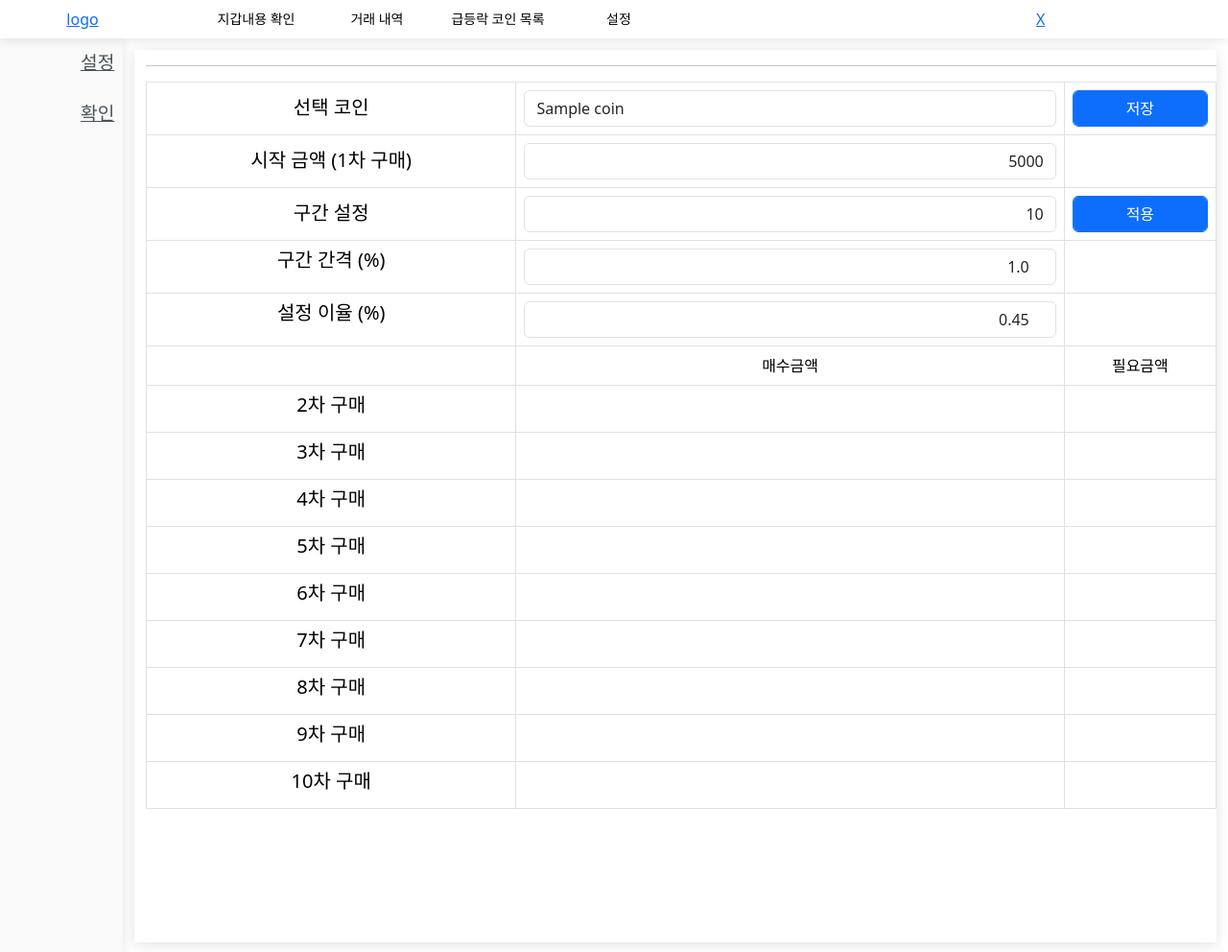
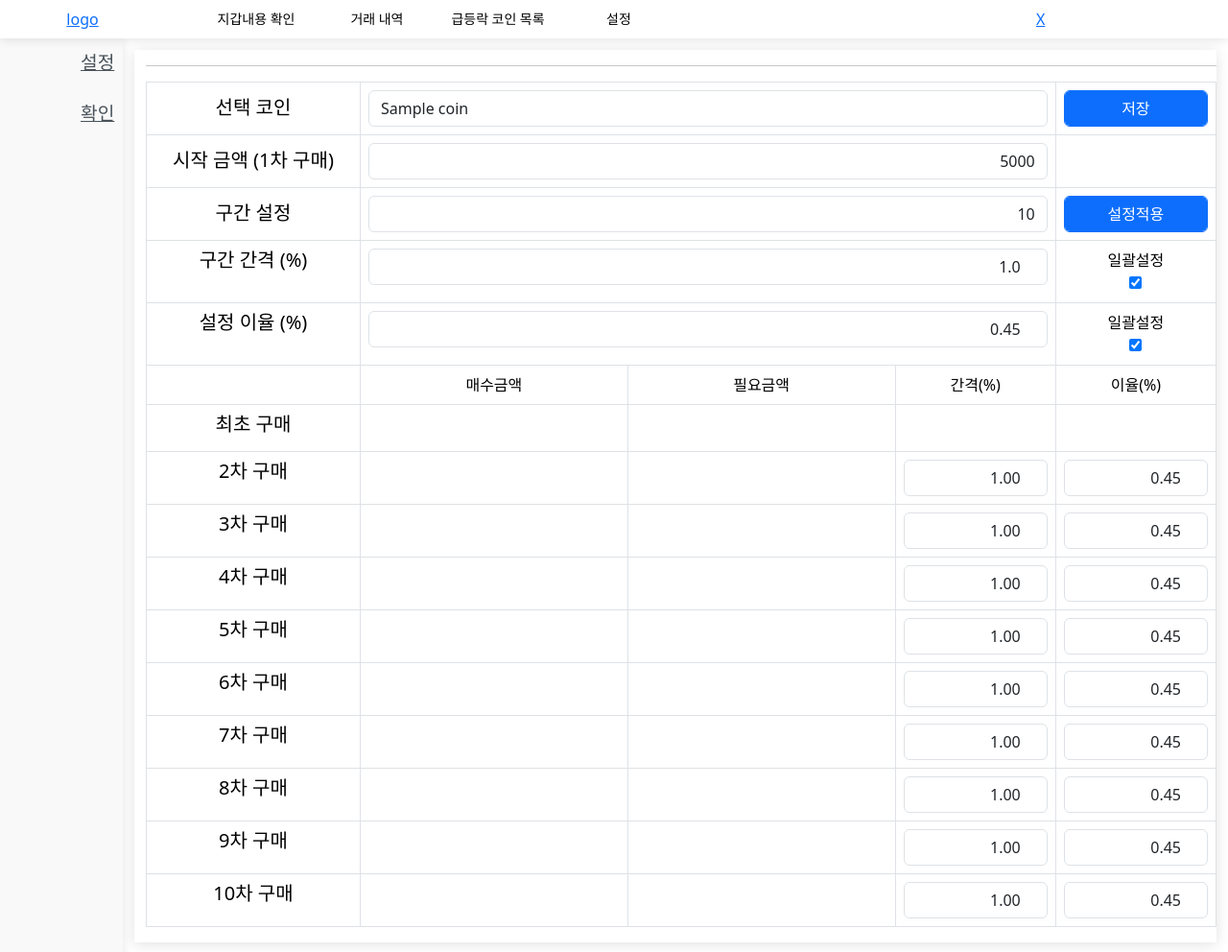
Before and after one commit to ywydpapa/coinPondWeb, a Flask app: template templates/trade/tradesetup.html in a window 1280 px wide. Shown: the whole page at 96% size. Run offline with Flask 3, Linux system fonts and the light colour scheme; the template is opened without the code that fills it: most values are stand-ins (such as "Sample title", 1, 10 or a date in 2020); some libraries are stand-ins or nearby versions; some web fonts are replaced.

Commit message:
10단계 이율

```diff
--- a/app.py
+++ b/app.py
@@ -1,6 +1,7 @@
 from flask import Flask, render_template, request, redirect, session
 from flask_bootstrap import Bootstrap
-from comm.dbconn import selectUsers, check_srv, setKeys , checkwallet, tradehistory, setupbid, getsetup, setonoff, checkwalletwon, getorderlist, sellmycoin, listUsers, detailuser
+from comm.dbconn import selectUsers, check_srv, setKeys, checkwallet, tradehistory, setupbid, getsetup, setonoff, \
+    checkwalletwon, getorderlist, sellmycoin, listUsers, detailuser
 import pyupbit
 import os
 import time
@@ -9,46 +10,52 @@ app = Flask(__name__)
 app.secret_key = os.urandom(24)
 Bootstrap(app)
 
+
 @app.route('/')
 def home():  # put application's code here
     return render_template('./login/login.html')
+
 
 @app.route('/trade', methods=['GET', 'POST'])
 def trade():
     uno = request.args.get('uno')
     setkey = request.args.get('skey')
     data = getsetup(uno)
-    wallet = checkwalletwon(uno,setkey)
+    wallet = checkwalletwon(uno, setkey)
     orderlist = getorderlist(uno)
     print(data)
     print(orderlist)
     return render_template('/trade/trademain.html', result=data, wallet=wallet, list=orderlist)
 
+
 @app.route('/tradeSet', methods=['GET', 'POST'])
 def tradeSet():
     coinlist = pyupbit.get_tickers(fiat="KRW")
     coinn = request.args.get('coinn')
-    return render_template('/trade/tradesetup.html', coinlist= coinlist, coinn=coinn)
+    return render_template('/trade/tradesetup.html', coinlist=coinlist, coinn=coinn)
+
 
 @app.route('/peakcoin', methods=['GET', 'POST'])
 def peakcoin():
     tickers = pyupbit.get_tickers(fiat="KRW")
     coins = []
     for ticker in tickers:
-        chk = check_srv(ticker,perc = 2)
+        chk = check_srv(ticker, perc=2)
         if chk == True:
             coins.append(ticker)
         else:
             pass
         time.sleep(0.2)
-    return render_template('/trade/peakcoin.html', coinlist= coins)
+    return render_template('/trade/peakcoin.html', coinlist=coins)
+
 
 @app.route('/coindetail', methods=['GET', 'POST'])
 def coindetail():
     uno = request.args.get('uno')
     skey = request.args.get('skey')
-    orderlist = tradehistory(uno,skey)
-    return render_template('/trade/coindetail.html', orderlist= orderlist)
+    orderlist = tradehistory(uno, skey)
+    return render_template('/trade/coindetail.html', orderlist=orderlist)
+
 
 @app.route('/tradestat', methods=['GET', 'POST'])
 def tradestat():
@@ -58,12 +65,12 @@ def tradestat():
         uno = request.args.get('uno')
         skey = request.args.get('skey')
         walletitems = checkwallet(uno, skey)
-        return render_template('/trade/tradestat.html', witems = walletitems)
+        return render_template('/trade/tradestat.html', witems=walletitems)
 
 
 @app.route('/login', methods=['GET', 'POST'])
 def login():
-    global uno,svrno, skey
+    global uno, svrno, skey
     if request.method == 'GET':
         return render_template('/login/login.html')
     else:
@@ -87,7 +94,7 @@ def login():
                 session['setkey'] = '000000'
                 print(e)
             finally:
-                path = '/trade?uno=' + str(uno) + '&skey=' + str(skey)+ '&svrno=' + str(svrno)
+                path = '/trade?uno=' + str(uno) + '&skey=' + str(skey) + '&svrno=' + str(svrno)
                 return redirect(path)
         else:
             return '''
@@ -99,8 +106,10 @@ def login():
                 </script>
             '''
 
+
 @app.route('/setupbid', methods=['GET', 'POST'])
 def setupmybid():
+    global skey, uno
     if request.method == 'GET':
         pass
     else:
@@ -113,11 +122,30 @@ def setupmybid():
         coinn = request.form.get('coinn')
         skey = request.form.get('skey')
         svrno = request.form.get('svrno')
-        setupbid(uno,skey,initprice,bidsetps,bidrate,askrate,coinn,svrno)
-        data = getsetup(uno)
-        wallet = checkwalletwon(uno, skey)
-        orderlist = getorderlist(uno)
-    return redirect('/trade?uno='+uno+'&skey='+skey)
+        g0 = request.form.get('steprate')
+        g1 = request.form.get('gap01')
+        g2 = request.form.get('gap02')
+        g3 = request.form.get('gap03')
+        g4 = request.form.get('gap04')
+        g5 = request.form.get('gap05')
+        g6 = request.form.get('gap06')
+        g7 = request.form.get('gap07')
+        g8 = request.form.get('gap08')
+        g9 = request.form.get('gap09')
+        r0 = request.form.get('profitrate')
+        r1 = request.form.get('int01')
+        r2 = request.form.get('int02')
+        r3 = request.form.get('int03')
+        r4 = request.form.get('int04')
+        r5 = request.form.get('int05')
+        r6 = request.form.get('int06')
+        r7 = request.form.get('int07')
+        r8 = request.form.get('int08')
+        r9 = request.form.get('int09')
+        print(g0, g1, g2, g3, g4, g5, g6, g7, g8, g9)
+        print(r0, r1, r2, r3, r4, r5, r6, r7, r8, r9)
+        setupbid(uno, skey, initprice, bidsetps, bidrate, askrate, coinn, svrno)
+    return redirect('/trade?uno=' + uno + '&skey=' + skey)
 
 
 @app.route('/logout')
@@ -138,6 +166,7 @@ def userdetail():
     user = detailuser(userno)
     return render_template('./admin/userDetail.html', user=user)
 
+
 @app.route('/setyn', methods=['POST'])
 def setyn():
     pla = request.get_data().decode('utf-8').split(',')
@@ -157,4 +186,4 @@ def sellcoin():
 
 
 if __name__ == '__main__':
-    app.run( debug=True, host='0.0.0.0', port=5000)
+    app.run(debug=True, host='0.0.0.0', port=5000)
--- a/templates/trade/tradesetup.html
+++ b/templates/trade/tradesetup.html
@@ -18,7 +18,6 @@
     .chartContents > div{
         border: 1px solid #BDBDBD;
         padding: 10px;
-        box-shadow: 1px solid #BDBDBD;
         box-shadow: 3px 3px 3px 3px #BDBDBD;
         margin-right: 20px;
         margin-bottom: 20px;
@@ -41,12 +40,19 @@
              <div>
              <form action="/setupbid" method="post" onsubmit="return confirm('설정내용을 저장하시겠습니까?');">
                 <table class="table table-bordered">
+                <colgroup>
+    	             <col width="20%" />
+                     <col width="25%" />
+                     <col width="25%" />
+                     <col width="15%" />
+                     <col width="15%" />
+                </colgroup>
                     <thead>
                     <tr>
                         <td style="text-align: center">
                             <h5>선택 코인</h5>
                         </td>
-                        <td>
+                        <td colspan="3">
                             <select id="coinn" name="coinn" class="form-control form-controm-sm">
                                     {% for coin in coinlist %}
                                        <option value="{{ coin }}" {% if coin==coinn %}selected{% endif %}>{{ coin }}</option>
@@ -59,7 +65,7 @@
                     </tr>
                     <tr>
                         <td style="text-align: center"> <h5>시작 금액 (1차 구매)</h5></td>
-                        <td>
+                        <td colspan="3">
                             <input id="initprice" name="initprice" class="form-control" type="text" value="5000" placeholder="5,000" style = "text-align: right" oninput="this.value = this.value.replace(/[^0-9.]/g, '').replace(/(\..*)\./g, '$1');" />
                         </td>
                         <td>
@@ -70,7 +76,7 @@
                     </tr>
                     <tr>
                         <td style="text-align: center"> <h5>구간 설정</h5></td>
-                        <td>
+                        <td colspan="3">
                             <select id="bidsteps" name="bidsteps" class="form-control" style="text-align: right">
                                 <option value="1">02</option>
                                 <option value="2">03</option>
@@ -84,32 +90,36 @@
                             </select>
                         </td>
                         <td>
-                            <button type="button" class="form-control btn btn-primary" onclick="setbid()">적용</button>
+                            <button type="button" class="form-control btn btn-primary" onclick="setbid()">설정적용</button>
                         </td>
                     </tr>
                     </thead>
                     <tr>
                         <td style="text-align: center"> <h5>구간 간격 (%) </h5></td>
-                        <td>
+                        <td colspan="3">
                             <div style="text-align: right">
                             <div>
                             <input id="steprate" name="steprate" style="text-align: right" class="form-control" type="number" min="0" max="10" step="0.01" value="1.0">
                             </div>
                             </div>
                         </td>
-                        <td>
+                        <td style="text-align: center">
+                            일괄설정<br>
+                            <input type="checkbox" id="gapchkb" checked>
                         </td>
                     </tr>
                     <tr>
                         <td style="text-align: center"> <h5>설정 이율 (%) </h5></td>
-                        <td>
+                        <td colspan="3">
                             <div>
                             <div>
                             <input id="profitrate" name="profitrate" style="text-align: right" class="form-control" type="number" min="0" max="10" step="0.01" value="0.45">
                             </div>
                             </div>
                         </td>
-                        <td>
+                        <td style="text-align: center">
+                            일괄설정<br>
+                            <input type="checkbox" id="intchkb" checked>
                         </td>
                     </tr>
                     <tr style="text-align: center">
@@ -122,7 +132,24 @@
                         <td>
                             필요금액
                         </td>
+                        <td>
+                            간격(%)
+                        </td>
+                        <td>
+                            이율(%)
+                        </td>
 
+                    </tr>
+                    <tr>
+                        <td style="text-align: center; vertical-align: center"> <h5>최초 구매 </h5></td>
+                        <td id="trvalst" style="text-align: right">
+                        </td>
+                        <td style="text-align: right" id = "trsumst">
+                        </td>
+                        <td>
+                        </td>
+                        <td>
+                        </td>
                     </tr>
                     <tr>
                         <td style="text-align: center"> <h5>2차 구매 </h5></td>
@@ -131,21 +158,37 @@
                         </td>
                         <td style="text-align: right" class = "trsum">
                         </td>
+                        <td>
+                             <input id="gap01" name="gap01" style="text-align: right" class="form-control gapinput" type="number" min="0" max="5" step="0.01" value="1.00">
+                        </td>
+                        <td>
+                            <input id="int01" name="int01" style="text-align: right" class="form-control intinput" type="number" min="0" max="5" step="0.01" value="0.45">
+                        </td>
                     </tr>
                 <tr>
                         <td style="text-align: center"> <h5>3차 구매 </h5></td>
                         <td class="trval" style="text-align: right">
-
                         </td>
                         <td style="text-align: right" class = "trsum">
+                        </td>
+                        <td>
+                             <input id="gap02" name="gap02" style="text-align: right" class="form-control gapinput" type="number" min="0" max="5" step="0.01" value="1.00">
+                        </td>
+                        <td>
+                            <input id="int02" name="int02" style="text-align: right" class="form-control intinput" type="number" min="0" max="5" step="0.01" value="0.45">
                         </td>
                     </tr>
                 <tr>
                         <td style="text-align: center"> <h5>4차 구매 </h5></td>
                         <td class="trval" style="text-align: right">
-
                         </td>
                         <td style="text-align: right" class = "trsum">
+                        </td>
+                        <td>
+                             <input id="gap03" name="gap03" style="text-align: right" class="form-control gapinput" type="number" min="0" max="5" step="0.01" value="1.00">
+                        </td>
+                        <td>
+                            <input id="int03" name="int03" style="text-align: right" class="form-control intinput" type="number" min="0" max="5" step="0.01" value="0.45">
                         </td>
                     </tr>
                 <tr>
@@ -155,6 +198,12 @@
                         </td>
                         <td style="text-align: right" class = "trsum">
                         </td>
+                        <td>
+                             <input id="gap04" name="gap04" style="text-align: right" class="form-control gapinput" type="number" min="0" max="5" step="0.01" value="1.00">
+                        </td>
+                        <td>
+                            <input id="int04" name="int04" style="text-align: right" class="form-control intinput" type="number" min="0" max="5" step="0.01" value="0.45">
+                        </td>
                     </tr>
                 <tr>
                         <td style="text-align: center"> <h5>6차 구매 </h5></td>
@@ -162,6 +211,12 @@
 
                         </td>
                         <td style="text-align: right" class = "trsum">
+                        </td>
+                        <td>
+                             <input id="gap05" name="gap05" style="text-align: right" class="form-control gapinput" type="number" min="0" max="5" step="0.01" value="1.00">
+                        </td>
+                        <td>
+                            <input id="int05" name="int05" style="text-align: right" class="form-control intinput" type="number" min="0" max="5" step="0.01" value="0.45">
                         </td>
                     </tr>
                 <tr>
@@ -171,6 +226,12 @@
                         </td>
                         <td style="text-align: right" class = "trsum">
                         </td>
+                        <td>
+                             <input id="gap06" name="gap06" style="text-align: right" class="form-control gapinput" type="number" min="0" max="5" step="0.01" value="1.00">
+                        </td>
+                        <td>
+                            <input id="int06" name="int06" style="text-align: right" class="form-control intinput" type="number" min="0" max="5" step="0.01" value="0.45">
+                        </td>
                     </tr>
                 <tr>
                         <td style="text-align: center"> <h5>8차 구매 </h5></td>
@@ -178,6 +239,12 @@
 
                         </td>
                         <td style="text-align: right" class = "trsum">
+                        </td>
+                        <td>
+                             <input id="gap07" name="gap07" style="text-align: right" class="form-control gapinput" type="number" min="0" max="5" step="0.01" value="1.00">
+                        </td>
+                        <td>
+                            <input id="int07" name="int07" style="text-align: right" class="form-control intinput" type="number" min="0" max="5" step="0.01" value="0.45">
                         </td>
                     </tr>
                 <tr>
@@ -187,6 +254,12 @@
                         </td>
                         <td style="text-align: right" class = "trsum">
                         </td>
+                        <td>
+                             <input id="gap08" name="gap08" style="text-align: right" class="form-control gapinput" type="number" min="0" max="5" step="0.01" value="1.00">
+                        </td>
+                        <td>
+                            <input id="int08" name="int08" style="text-align: right" class="form-control intinput" type="number" min="0" max="5" step="0.01" value="0.45">
+                        </td>
                     </tr>
                 <tr>
                         <td style="text-align: center"> <h5>10차 구매 </h5></td>
@@ -194,6 +267,12 @@
 
                         </td>
                         <td style="text-align: right" class = "trsum">
+                        </td>
+                        <td>
+                             <input id="gap09" name="gap09" style="text-align: right" class="form-control gapinput" type="number" min="0" max="5" step="0.01" value="1.00">
+                        </td>
+                        <td>
+                            <input id="int09" name="int09" style="text-align: right" class="form-control intinput" type="number" min="0" max="5" step="0.01" value="0.45">
                         </td>
                     </tr>
                 </table>
@@ -213,7 +292,23 @@
             valu = 5000
         }
         $('#initprice').val(numberWithCommas(valu));
+        document.getElementById('trvalst').innerText = "-";
+        document.getElementById('trsumst').innerText = "-";
     });
+
+    $('#steprate').change(function(){
+        var grate = $('#steprate').val();
+        if ($('#gapchkb').is(":checked") === true) {
+
+        }else{
+
+        }
+    });
+
+    $('#profitrate').change(function(){
+
+    });
+
     function numberWithCommas(x) {
 		return x.toString().replace(/\B(?=(\d{3})+(?!\d))/g, ",");
 	}
@@ -221,13 +316,14 @@
 		return x.toString().replace(/[\D\s\._\-]+/g, "");
 	}
 
-
     function setbid(){
         var intv = numberNoneCommas($('#initprice').val());
         var $Aarr = $(".trval");
         var $Barr = $(".trsum");
         var setval = intv;
         var sumval = parseInt(intv);
+        document.getElementById('trvalst').innerText = numberWithCommas(setval);
+        document.getElementById('trsumst').innerText = numberWithCommas(setval);
         for (var i = 0; i < 10; i++) {
             if (i < $("#bidsteps").val()){
             setval = setval *2 ;
@@ -238,7 +334,6 @@
                 $Aarr[i].innerText = "0";
                 $Barr[i].innerText = "0";
             }
-
         }
     }
 
```
